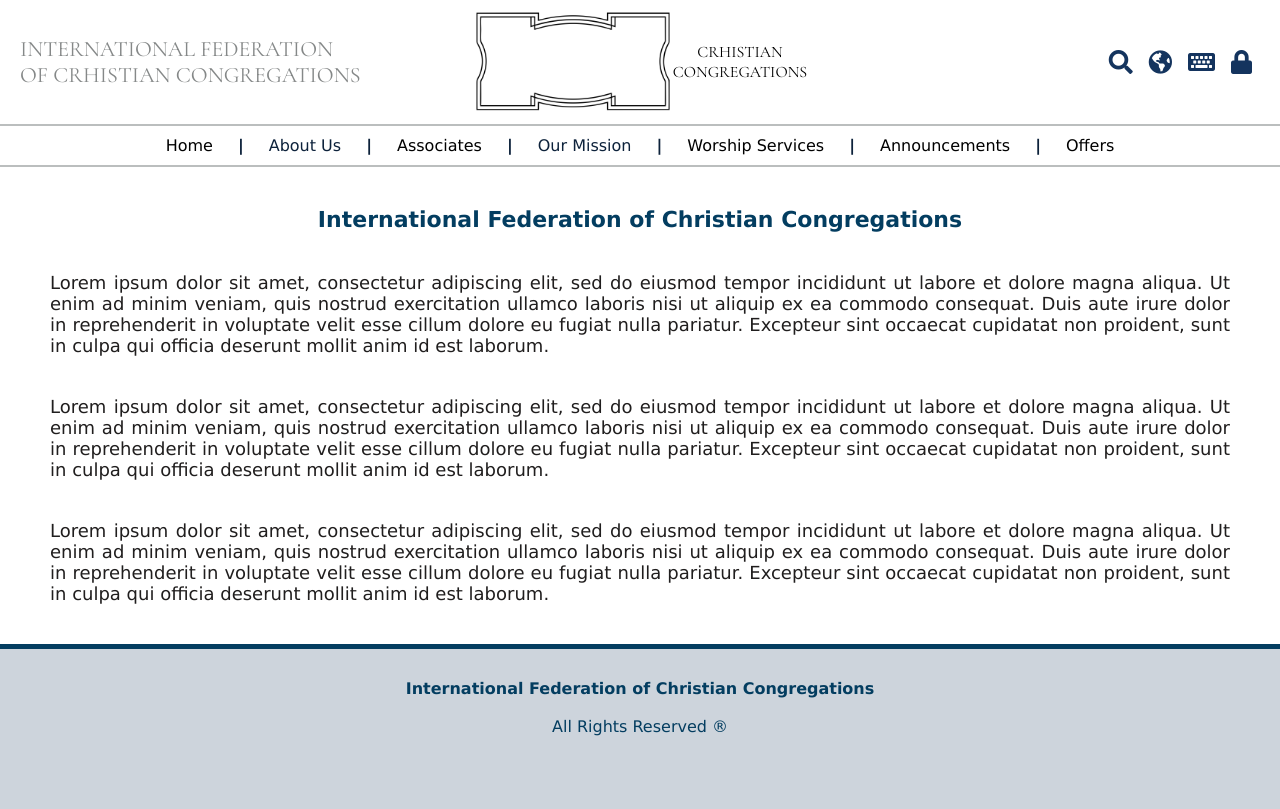
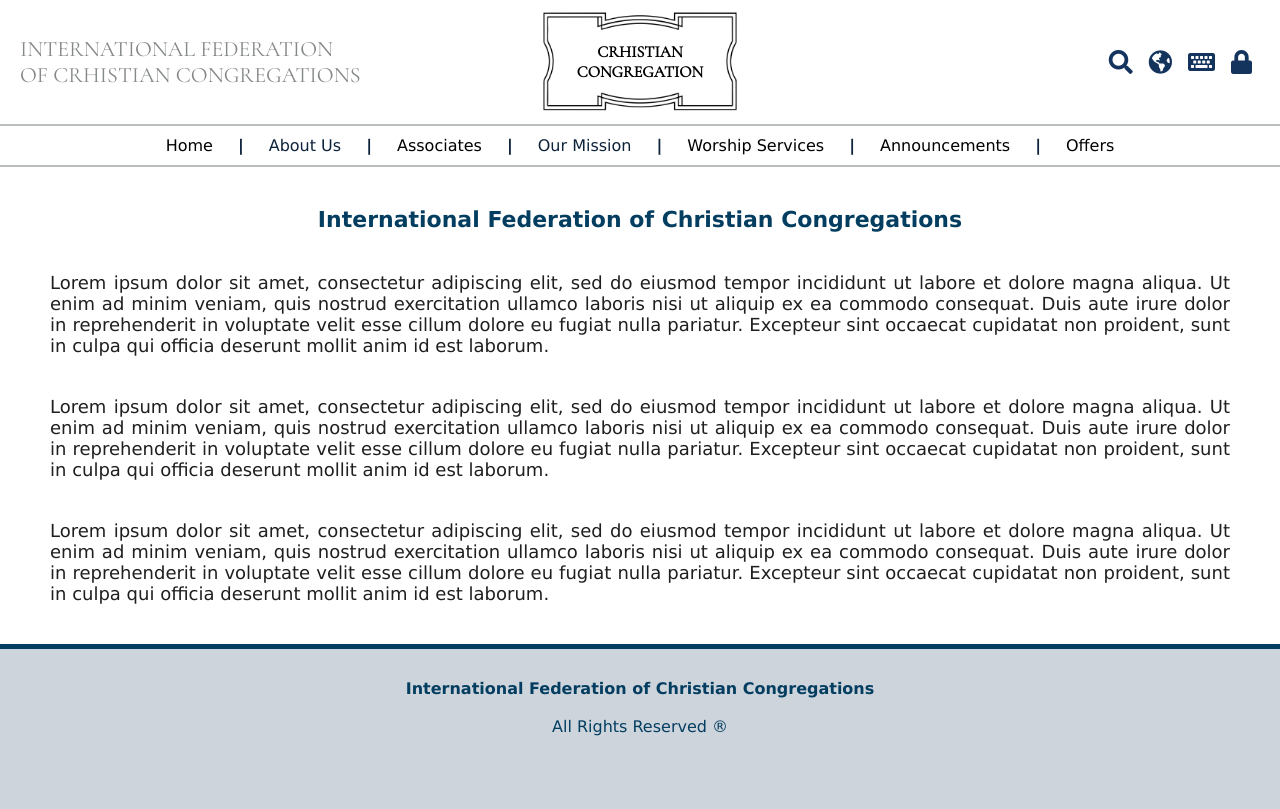
Before and after one commit to jcm-oliveira/site_internacional, a plain HTML site: page src/views/main-page.html in a window 1280 px wide. Drawn offline with nearby package versions, Linux system fonts and the light colour scheme.

Commit message:
inserção do texto no logo

```diff
--- a/src/css/header.css
+++ b/src/css/header.css
@@ -44,6 +44,13 @@ span{
     justify-content: center;
     text-align: center;
     padding: 10px 20px 10px 20px;
+}
+
+#text-logo {
+    position: absolute;
+    font-family: times, "Times New Roman",;
+    font-size: 16px;
+    font-weight: bold;
 }
 
 #icon-bar {
--- a/src/views/main-page.html
+++ b/src/views/main-page.html
@@ -26,12 +26,12 @@
 <div id="header">
 
   <div id="title-page">
-    <span>INTERNATIONAL FEDERATION <br> OF CRHISTIAN CONGREGATIONS</span>
+    <span id="text-title-page">INTERNATIONAL FEDERATION <br> OF CRHISTIAN CONGREGATIONS</span>
   </div>
 
   <div id="header-logo">
     <img src="/src/img/logo-international.png" alt="logo-internacional" width="200">
-    <span> CRHISTIAN <br> CONGREGATIONS</span>
+    <span id="text-logo">CRHISTIAN <br> CONGREGATION</span>
   </div>
 
   <div id="icon-bar">
```
